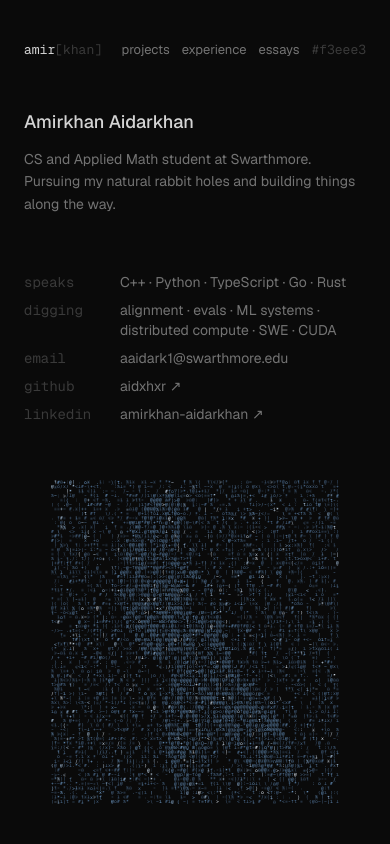
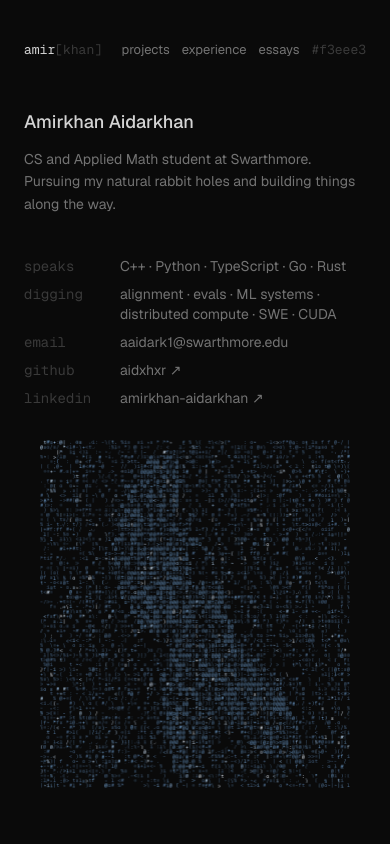
Before and after one commit to aidxhxr/aidxhxr-dev, a Next.js app: page / in a window 390 px wide. Shown: the top 844 px of the page. Built offline with nearby package versions, Linux system fonts and the light colour scheme.

Commit message:
feat(home): fit ascii hero to its container and fill mobile viewport

```diff
--- a/app/page.tsx
+++ b/app/page.tsx
@@ -7,8 +7,8 @@ export default function Home() {
 
   return (
     <div className="max-w-[773px] mx-auto px-6 py-10 sm:py-16 space-y-14">
-      <div className="flex flex-col md:flex-row md:items-center gap-14 md:gap-10">
-        <div className="space-y-14 md:flex-1 min-w-0">
+      <div className="flex min-h-[calc(100svh-108px)] flex-col gap-8 sm:min-h-[calc(100svh-132px)] md:min-h-0 md:flex-row md:items-center md:gap-10">
+        <div className="space-y-10 md:space-y-14 md:flex-1 min-w-0">
           <section className="rise">
             <h1 className="text-fg text-lg font-medium mb-3">
               Amirkhan Aidarkhan
@@ -66,7 +66,7 @@ export default function Home() {
           </section>
         </div>
 
-        <div className="shrink-0 self-center md:self-start">
+        <div className="flex min-h-0 flex-1 flex-col self-stretch md:flex-none md:self-start">
           <AsciiMorph />
         </div>
       </div>
--- a/components/ascii-morph.tsx
+++ b/components/ascii-morph.tsx
@@ -17,6 +17,7 @@ const BASE = 0.55;
 const DIM = 0.3;
 const CHAOS = "@#%*+=~-:.oxiltf/\\|()<>";
 const N = ASCII_COLS * ASCII_ROWS;
+const ASPECT = (ASCII_COLS * CELL_W) / (ASCII_ROWS * CELL_H);
 
 const GLYPHS = (() => {
   const s = new Set<string>(CHAOS);
@@ -50,28 +51,31 @@ function buildRamp(dim: string, lit: string, hot: string) {
   return ramp;
 }
 
-function buildAtlas(ramp: string[], font: string, dpr: number) {
+function buildAtlas(ramp: string[], font: string, px: number) {
   const c = document.createElement("canvas");
-  c.width = GLYPHS.length * CELL_W * dpr;
-  c.height = LEVELS * CELL_H * dpr;
+  c.width = Math.max(1, Math.ceil(GLYPHS.length * CELL_W * px));
+  c.height = Math.max(1, Math.ceil(LEVELS * CELL_H * px));
   const g = c.getContext("2d")!;
-  g.font = `${FONT_SIZE * dpr}px ${font}`;
+  g.font = `${FONT_SIZE * px}px ${font}`;
   g.textAlign = "center";
   g.textBaseline = "middle";
   for (let l = 0; l < LEVELS; l++) {
     g.fillStyle = ramp[l];
     for (let i = 0; i < GLYPHS.length; i++) {
-      g.fillText(GLYPHS[i], (i + 0.5) * CELL_W * dpr, (l + 0.55) * CELL_H * dpr);
+      g.fillText(GLYPHS[i], (i + 0.5) * CELL_W * px, (l + 0.55) * CELL_H * px);
     }
   }
   return c;
 }
 
 export default function AsciiMorph() {
+  const boxRef = useRef<HTMLDivElement>(null);
   const canvasRef = useRef<HTMLCanvasElement>(null);
   const quoteRef = useRef<HTMLQuoteElement>(null);
   const atlasRef = useRef<HTMLCanvasElement | null>(null);
   const staticDrawRef = useRef<(() => void) | null>(null);
+  const buildRef = useRef<(() => void) | null>(null);
+  const scaleRef = useRef(1);
   const { resolvedTheme } = useTheme();
 
   useEffect(() => {
@@ -84,29 +88,49 @@ export default function AsciiMorph() {
       const font =
         root.getPropertyValue("--font-geist-mono").trim() || "monospace";
       const dpr = Math.min(2, window.devicePixelRatio || 1);
-      atlasRef.current = buildAtlas(buildRamp(dim, lit, hot), font, dpr);
+      atlasRef.current = buildAtlas(
+        buildRamp(dim, lit, hot),
+        font,
+        dpr * scaleRef.current
+      );
       staticDrawRef.current?.();
     };
+    buildRef.current = build;
     build();
     document.fonts?.ready.then(() => {
       if (!cancelled) build();
     });
     return () => {
       cancelled = true;
+      buildRef.current = null;
     };
   }, [resolvedTheme]);
 
   useEffect(() => {
     const canvas = canvasRef.current;
     const quote = quoteRef.current;
-    if (!canvas || !quote) return;
+    const box = boxRef.current;
+    if (!canvas || !quote || !box) return;
     const dpr = Math.min(2, window.devicePixelRatio || 1);
-    canvas.width = ASCII_COLS * CELL_W * dpr;
-    canvas.height = ASCII_ROWS * CELL_H * dpr;
     const ctx = canvas.getContext("2d")!;
     const reduce = window.matchMedia("(prefers-reduced-motion: reduce)").matches;
-    const cw = CELL_W * dpr;
-    const ch = CELL_H * dpr;
+    let cw = 0;
+    let ch = 0;
+
+    const fit = () => {
+      const r = box.getBoundingClientRect();
+      const availH = r.height || Infinity;
+      const w = Math.max(32, Math.min(r.width, availH * ASPECT));
+      const h = w / ASPECT;
+      canvas.style.width = `${w}px`;
+      canvas.style.height = `${h}px`;
+      canvas.width = Math.max(1, Math.round(w * dpr));
+      canvas.height = Math.max(1, Math.round(h * dpr));
+      cw = canvas.width / ASCII_COLS;
+      ch = canvas.height / ASCII_ROWS;
+      scaleRef.current = w / (ASCII_COLS * CELL_W);
+      buildRef.current?.();
+    };
 
     const blit = (x: number, y: number, glyph: string, b: number) => {
       const gi = GLYPH_INDEX.get(glyph);
@@ -138,12 +162,19 @@ export default function AsciiMorph() {
         }
       };
       staticDrawRef.current = drawStatic;
-      drawStatic();
+      fit();
+      const ro = new ResizeObserver(fit);
+      ro.observe(box);
       showQuote(0, true);
       return () => {
         staticDrawRef.current = null;
+        ro.disconnect();
       };
     }
+
+    fit();
+    const ro = new ResizeObserver(fit);
+    ro.observe(box);
 
     const rnd = new Float32Array(N);
     for (let i = 0; i < N; i++) rnd[i] = Math.random();
@@ -259,25 +290,25 @@ export default function AsciiMorph() {
 
     return () => {
       cancelAnimationFrame(raf);
+      ro.disconnect();
       canvas.removeEventListener("pointermove", onMove);
       canvas.removeEventListener("pointerleave", onLeave);
     };
   }, []);
 
   return (
-    <div className="flex flex-col items-center md:items-start gap-4">
-      <canvas
-        ref={canvasRef}
-        aria-hidden="true"
-        className="block select-none touch-none"
-        style={{
-          width: ASCII_COLS * CELL_W,
-          maxWidth: "100%",
-          height: "auto",
-          aspectRatio: `${ASCII_COLS * CELL_W} / ${ASCII_ROWS * CELL_H}`,
-        }}
-      />
-      <div className="min-h-10 w-full max-w-72 self-center md:self-start">
+    <div className="flex min-h-0 flex-1 flex-col items-center gap-4 md:flex-none md:items-start">
+      <div
+        ref={boxRef}
+        className="flex min-h-0 w-full flex-1 items-center justify-center md:h-[432px] md:w-[384px] md:flex-none md:items-start md:justify-start"
+      >
+        <canvas
+          ref={canvasRef}
+          aria-hidden="true"
+          className="block select-none"
+        />
+      </div>
+      <div className="min-h-10 w-full max-w-72 self-center md:max-w-[384px] md:self-start">
         <blockquote
           ref={quoteRef}
           style={{
```
